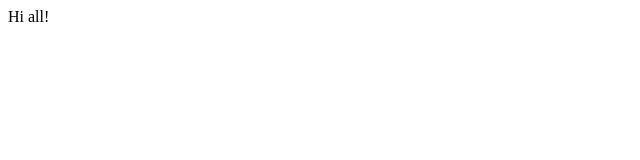
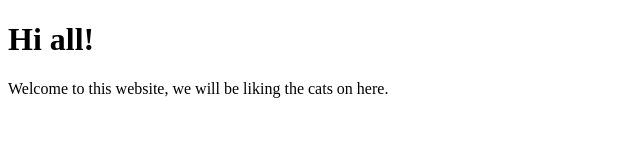
Before and after one commit to camielverdult/likethe.cat, a plain HTML site: page site/index.html in a window 1280 px wide. Shown: the whole page, without its empty margins (0-640 px from the left). Drawn offline with Linux system fonts and the light colour scheme.

Commit message:
Add content and more styles

```diff
--- a/site/index.html
+++ b/site/index.html
@@ -14,6 +14,8 @@
     <title>likethe.cat</title>
 </head>
 <body>
-    Hi all!
+    <h1>Hi all!</h1>
+
+    <p>Welcome to this website, we will be liking the cats on here.</p>
 </body>
 </html>
--- a/site/styles.css
+++ b/site/styles.css
@@ -2,6 +2,6 @@
     --font-body: Arial, Helvetica, sans-serif;
 }
 
-p {
+p h1 h2 h3 h4 h5 h6 {
     font-family: var(--font-body);
 }
```
